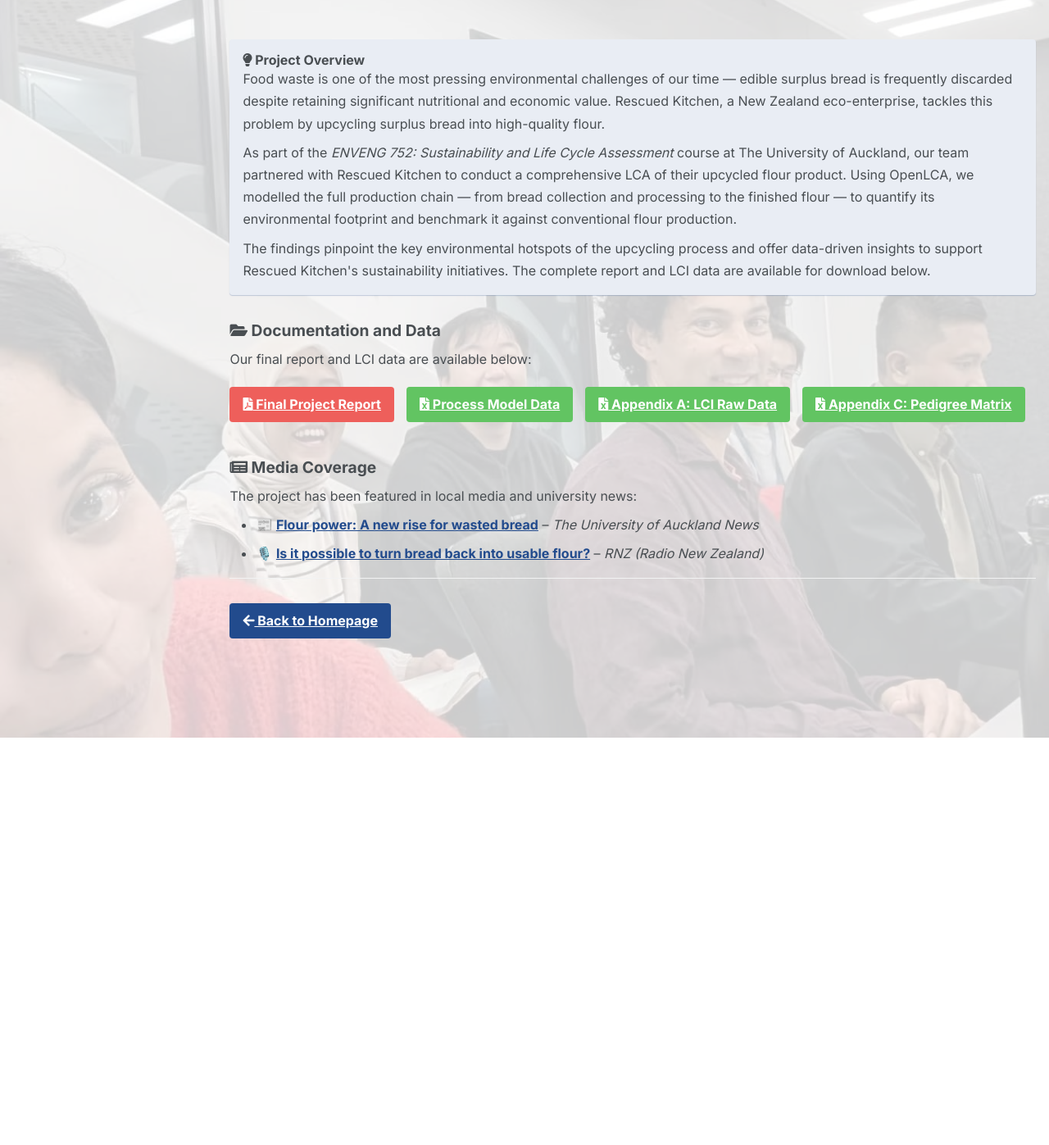
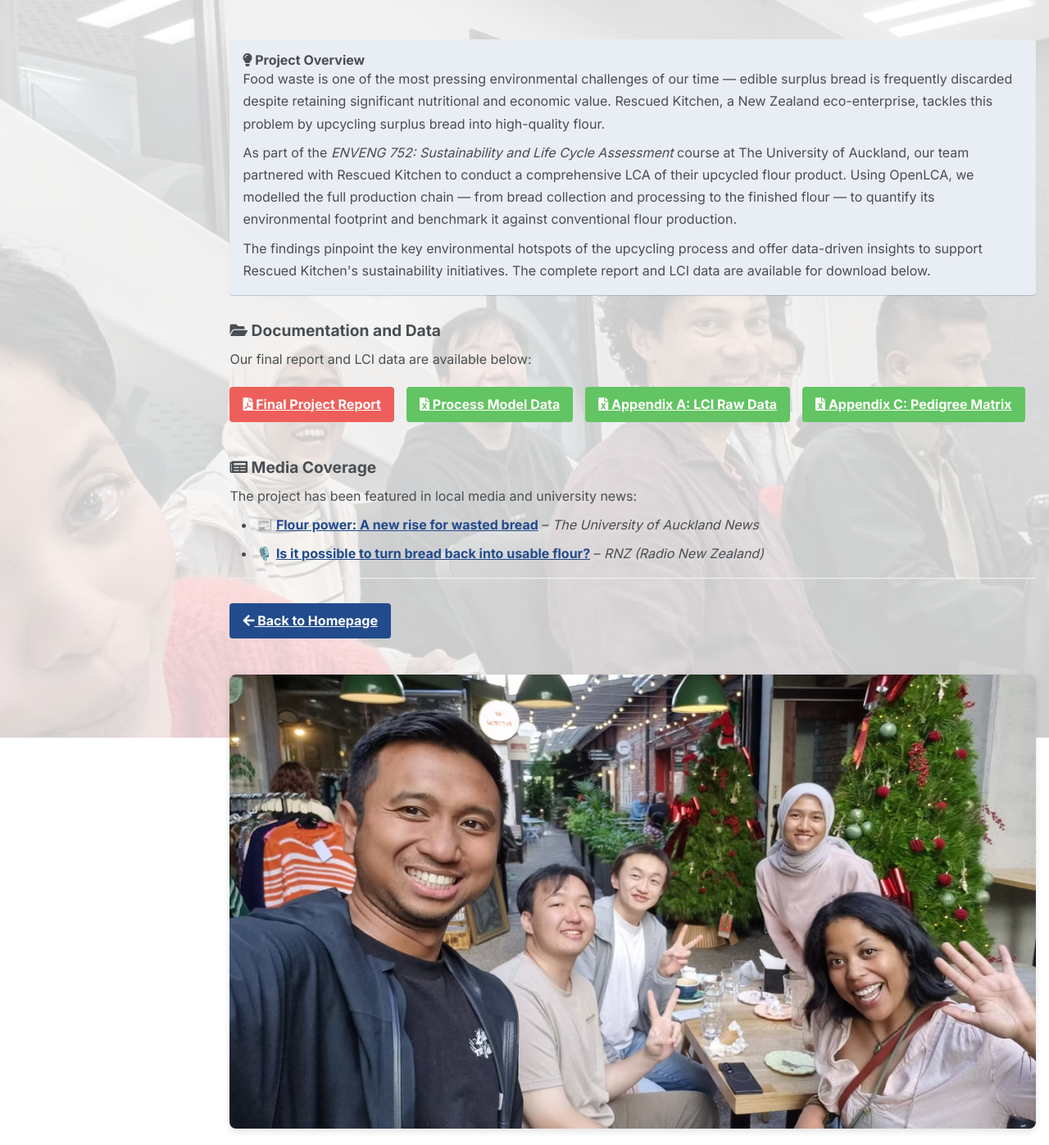
Before and after one commit to Zhang-holden/Zhang-holden.github.io, a Jekyll site: the page built from _pages/rescued-flour-lca.md, in a window 1280 px wide. Shown: the whole page at 82% size. Built offline with Jekyll 4.4.1, drawn with Linux system fonts in a browser that asks for light colours; before the commit the page ends 900 px from its top, so only the background shows below that.

Commit message:
Add second team photo at bottom of LCA page

```diff
--- a/_pages/rescued-flour-lca.md
+++ b/_pages/rescued-flour-lca.md
@@ -46,3 +46,7 @@ The project has been featured in local media and university news:
 <div style="margin-top: 30px;">
   <a href="/" class="btn btn--info btn--large"><i class="fas fa-arrow-left"></i> Back to Homepage</a>
 </div>
+
+<div style="text-align: center; margin-top: 40px; margin-bottom: 20px;">
+  <img src="/images/team_photo_2.jpg" alt="Team Photo" style="max-width: 100%; border-radius: 8px; box-shadow: 0 4px 8px rgba(0,0,0,0.1);">
+</div>
```
